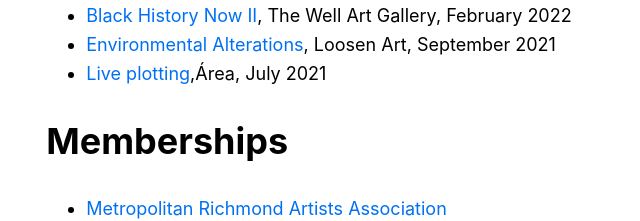
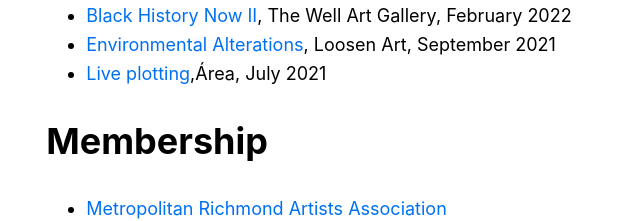
Before and after one commit to apbryant/website, a Next.js app: page /cv in a window 1280 px wide. Shown: the part 2069-2290 px from the top of the page, without its empty margins (307-947 px from the left). Built offline with nearby package versions, Linux system fonts and the light colour scheme.

Commit message:
Update cv

```diff
--- a/pages/cv.js
+++ b/pages/cv.js
@@ -46,7 +46,7 @@ export default function CV() {
   <li><a href="https://www.instagram.com/p/CRZJ2UGr6s7/">Live plotting</a>,Área, July 2021</li>
 	</ul>
 
-  <h1>Memberships</h1>
+  <h1>Membership</h1>
   <ul>
     <li><a href="https://metrorichmondart.org/">Metropolitan Richmond Artists Association</a></li>
   </ul>
```
